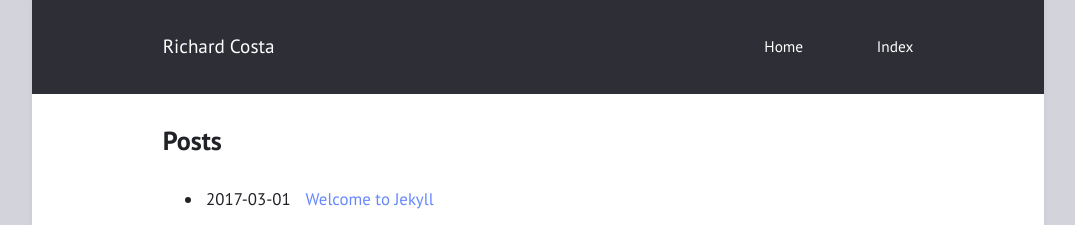
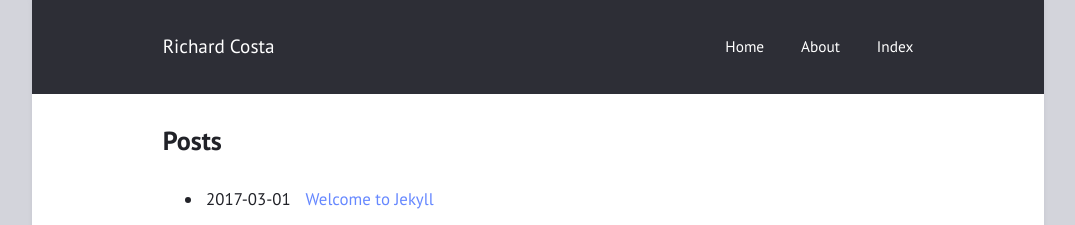
Before and after one commit to richard-costa/richard-costa.github.io, a Jekyll site: the page built from index.html, in a window 1280 px wide. Shown: the top 225 px of the page, without its empty margins (102-1177 px from the left). Built offline with Jekyll 4.4.1, drawn with Linux system fonts in a browser that asks for light colours.

Commit message:
Update _config.yml

```diff
--- a/_config.yml
+++ b/_config.yml
@@ -17,11 +17,11 @@ minimal: false             # use a dark header
 
 navigation:                # accepts {file, title, url, icon, sidebaricon}
   - {file: "index.html"}
-  - {file: "README.md"}
+  - {file: "README.md", title: "About"}
   - {file: index_posts.md, title: "Index"}
 
 external:                  # shows a footer with social links - for available icons see fontawesome.com/icons
-  - {title: Mail, icon: envelope, url: "mailto:niklasbuschmann@users.noreply.github.com"}
+  - {title: Mail, icon: envelope, url: "mailto:scosta.richard@gmail.com.com"}
   - {title: Github, icon: github, url: "https://github.com/richard-costa"}
   - {title: Twitter, icon: twitter, url: "https:/twitter.com/richsicist"}
  #  - {title: Subscribe, icon: rss, url: "/feed.xml"}
```
